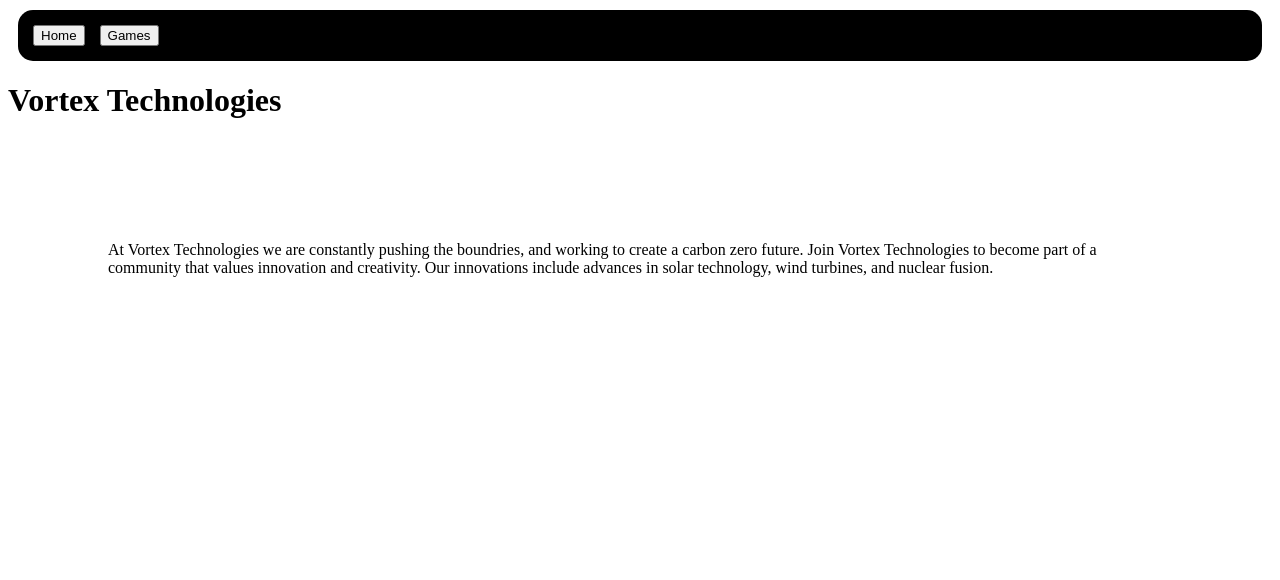
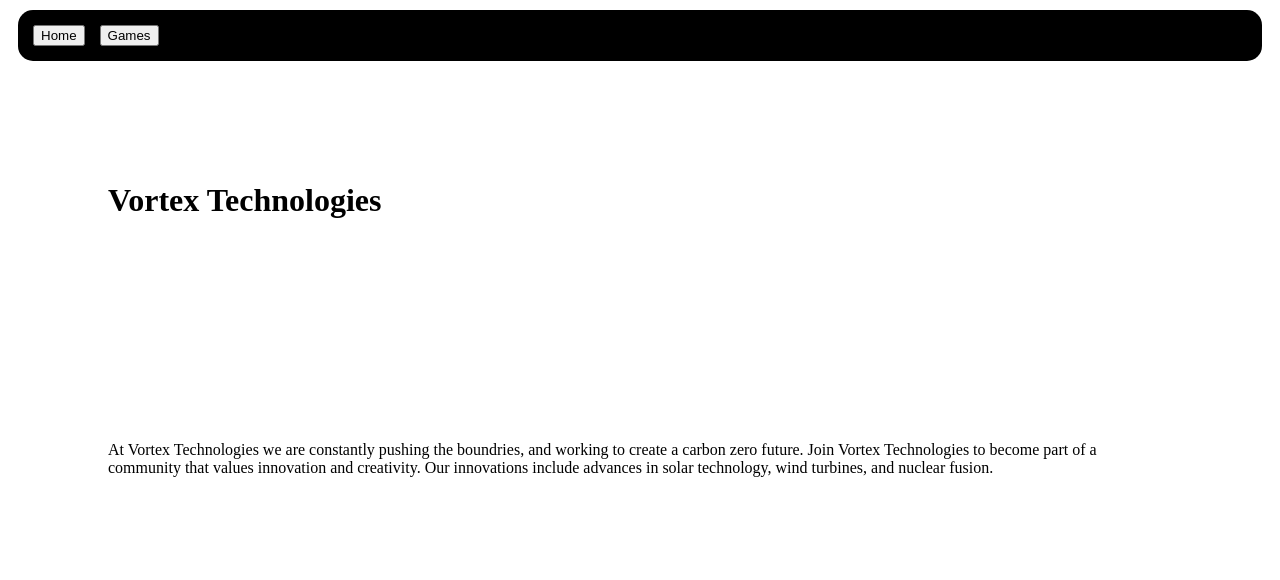
Before and after one commit to TERW1407/Website-project, a plain HTML site: page public/index.html in a window 1280 px wide. Drawn offline with Linux system fonts and the light colour scheme.

Commit message:
Fixed title bug

```diff
--- a/public/index.html
+++ b/public/index.html
@@ -29,7 +29,7 @@
             <a href="https://website-project.mrtheodorwagner.workers.dev"><button>Home</button></a>
             <a href="games"><button>Games</button></a>
         </div>
-        <h1 class="spaced" class="padded">Vortex Technologies</h1>
+        <h1 class="spaced padded">Vortex Technologies</h1>
         <p class="padded">At Vortex Technologies we are constantly pushing the boundries, and working to create a carbon zero future. Join Vortex Technologies to become part of a community that values innovation and creativity. Our innovations include advances in solar technology, wind turbines, and nuclear fusion.</p>
     </body>
 </html>
```
